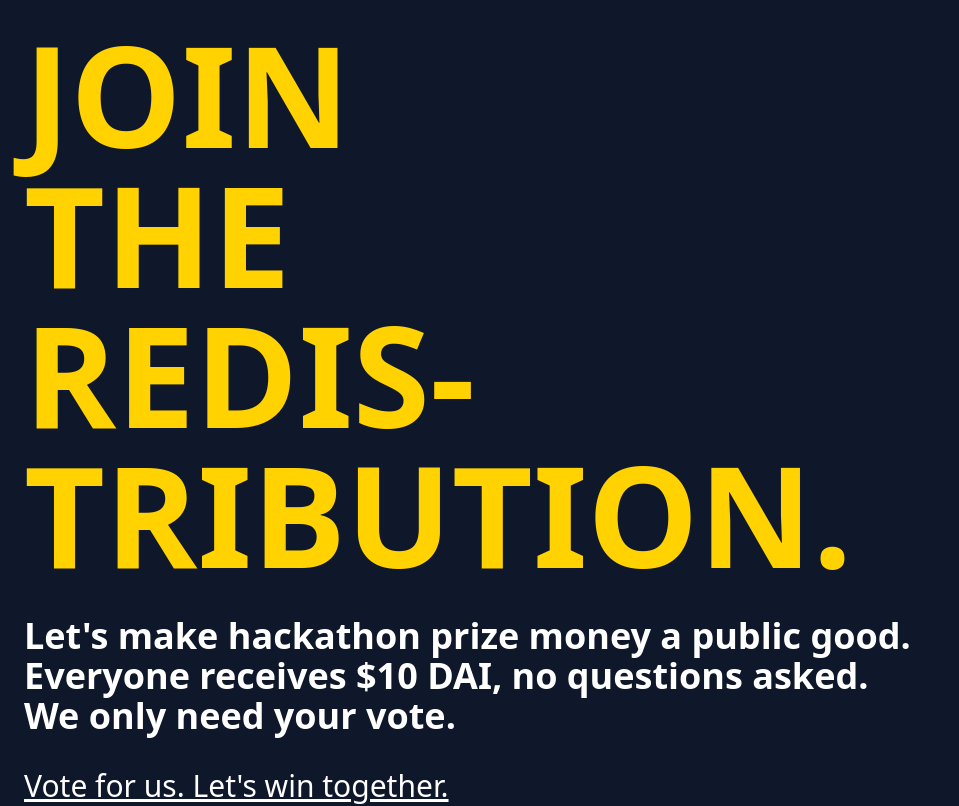
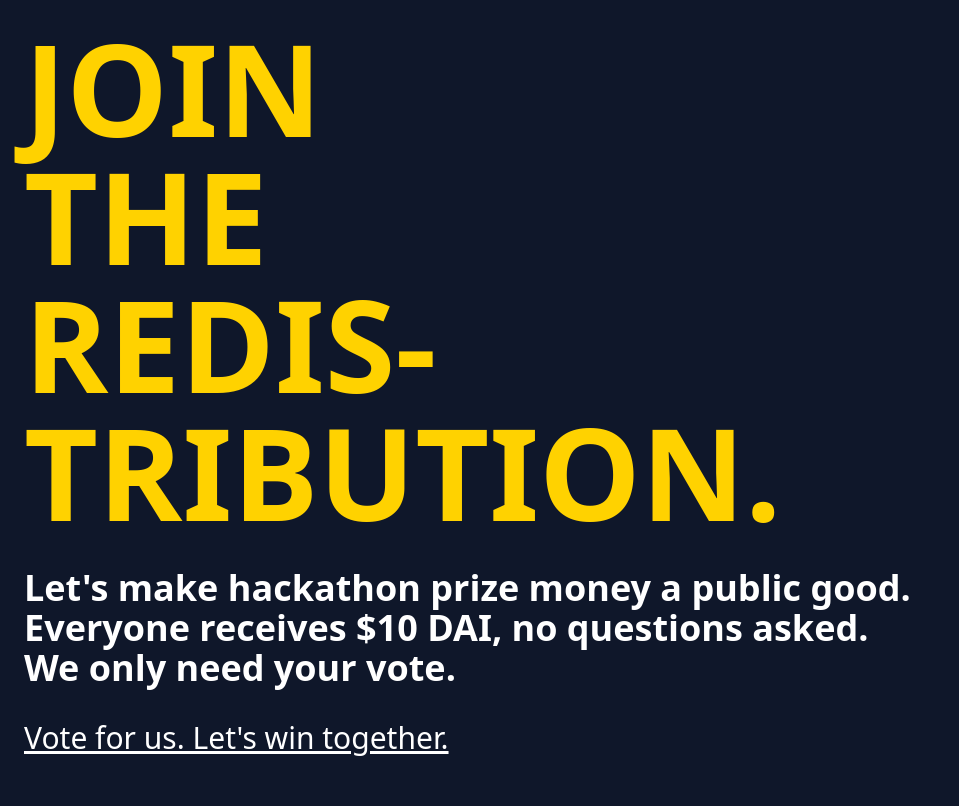
Before and after one commit to maggo/rsociety, a React (Create React App) app: page / in a window 1280 px wide. Shown: the top 806 px of the page, without its empty margins (0-959 px from the left). Built offline with nearby package versions, Linux system fonts and the light colour scheme.

Commit message:
Update App.tsx
Change h1 fontsize

```diff
--- a/src/App.tsx
+++ b/src/App.tsx
@@ -1,7 +1,7 @@
 const App = () => {
   return (
     <div className="p-6">
-      <h1 className="font-black uppercase text-[140px] leading-none text-[#ffd200] mb-8">
+      <h1 className="font-black uppercase text-9xl leading-none text-[#ffd200] mb-8">
         Join
         <br /> the
         <br /> redis-
```
